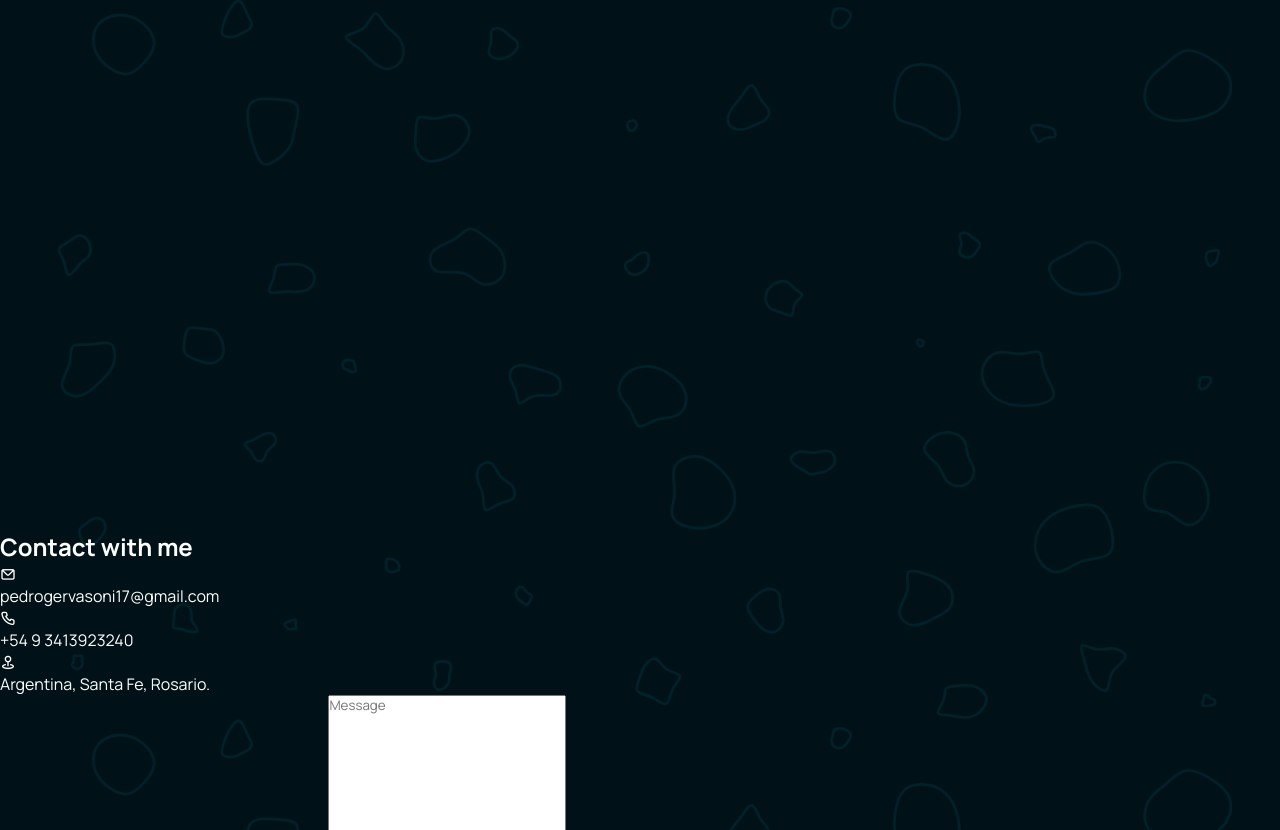
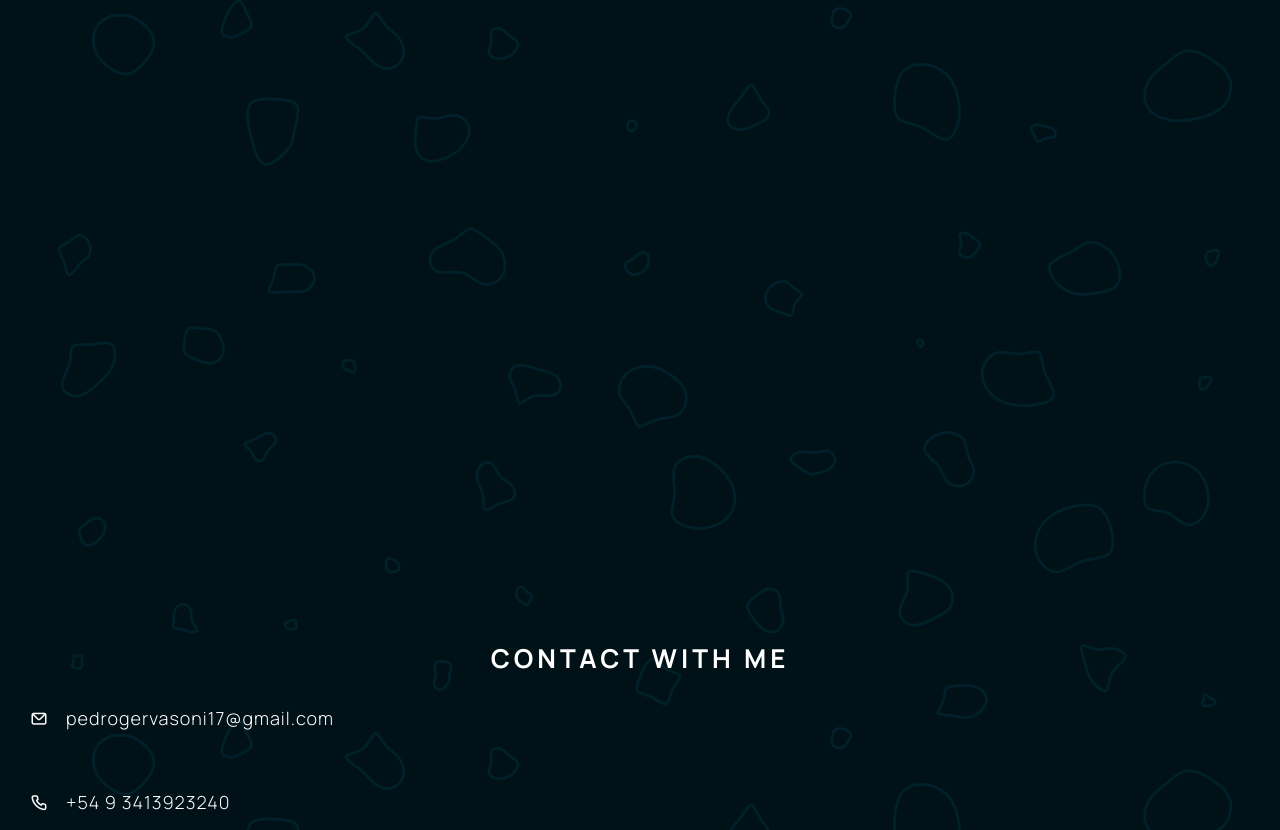
Before and after one commit to PedroGervasoni/Portfolio, a plain HTML site: page index.html in a window 1280 px wide. Shown: the part 1970-2800 px from the top of the page. Drawn offline with nearby package versions, Linux system fonts and the light colour scheme.

Commit message:
agregando scss

```diff
--- a/index.html
+++ b/index.html
@@ -106,20 +106,40 @@
 
 
     <section id="contacto" class="secciones">
-        <h2>Contact with me</h2>
-        <ul>
-            <li><a href="mailto:pedrogervasoni17@gmail.com"><i class="uil uil-envelope"></i>
+        <div class="title_container">
+            <h2 class="title_contact">Contact with me</h2>
+        </div>
+        <ul class="contact_ul_container">
+            <div class="contact_li">
+                <li class="li_contact">
+                    <div class="icon_contact">
+                    <i class="uil uil-envelope"></i>
+                </div>
+                    <a href="mailto:pedrogervasoni17@gmail.com">
                         <p>pedrogervasoni17@gmail.com</p>
                     </a>
                 </li>
-            <li><a href="tel:+5493413923240"><i class="uil uil-phone"></i>
+            </div>
+            <div class="contact_li">
+                <li class="li_contact">
+                    <div class="icon_contact">
+                    <i class="uil uil-phone"></i>
+                </div>
+                    <a href="tel:+5493413923240">
                         <p>+54 9 3413923240</p>
                     </a>
                 </li>
-            <li><a href="https://goo.gl/maps/SPodrXhYDJHD6hdY7" target="_blank"><i class="uil uil-map-pin-alt"></i>
+            </div>
+            <div class="contact_li">
+                <li class="li_contact">
+                    <div class="icon_contact">
+                    <i class="uil uil-map-pin-alt"></i>
+                </div>
+                    <a href="https://goo.gl/maps/SPodrXhYDJHD6hdY7" target="_blank">
                         <p>Argentina, Santa Fe, Rosario.</p>
                     </a>
                 </li>
+            </div>
         </ul>
 
         <form action="">
--- a/scss/_contacto.scss
+++ b/scss/_contacto.scss
@@ -1,3 +1,42 @@
 /* #contacto {
     background-color: blue;
   } */
+
+  .title_container{
+    display: flex;
+    justify-content: center;
+  }
+
+  .title_contact{
+    margin-top: 110px;
+    font-size: 26px;
+    text-transform: uppercase;
+    letter-spacing: 4px;
+  }
+
+.contact_ul_container{
+  display: flex;
+  flex-wrap: nowrap;
+  flex-direction: column;
+}
+
+.contact_li{
+  display: flex;
+  padding: 30px;
+}
+
+.icon_contact{
+  width: 36px;
+}
+
+.uil uil-phone{
+  width: 100px;
+}
+
+.li_contact{
+  display: flex;
+  font-size: 18px;
+  font-weight: 300;
+  letter-spacing: 1px;
+
+}
--- a/scss/style.scss
+++ b/scss/style.scss
@@ -15,9 +15,10 @@
     color: $text-color
 
   }
-   body{
+   body, html{
     background-image: url(/images/background/background.svg);
     background-size:  100%;
+    scroll-behavior: smooth;
   }
 
   /* scrollbar */
@@ -99,7 +100,7 @@
 
   .logo {
     font-size: 22px;
-    font-weight: 200;
+    font-weight: 400;
     padding: 0 40px;
     letter-spacing: 2px;
     text-transform: uppercase;
@@ -126,8 +127,8 @@
 
   .nav-menu-link:hover,
   .nav-menu-link_active {
-    color: #034574;
-    transition: 0.5s;
+    color: #36D0FF;
+    transition: 1s;
   }
 
   /* TOGGLE */
```
Also changed, not shown: style.css, 1 other file. Lines whose indentation alone changed are shown as unchanged.
